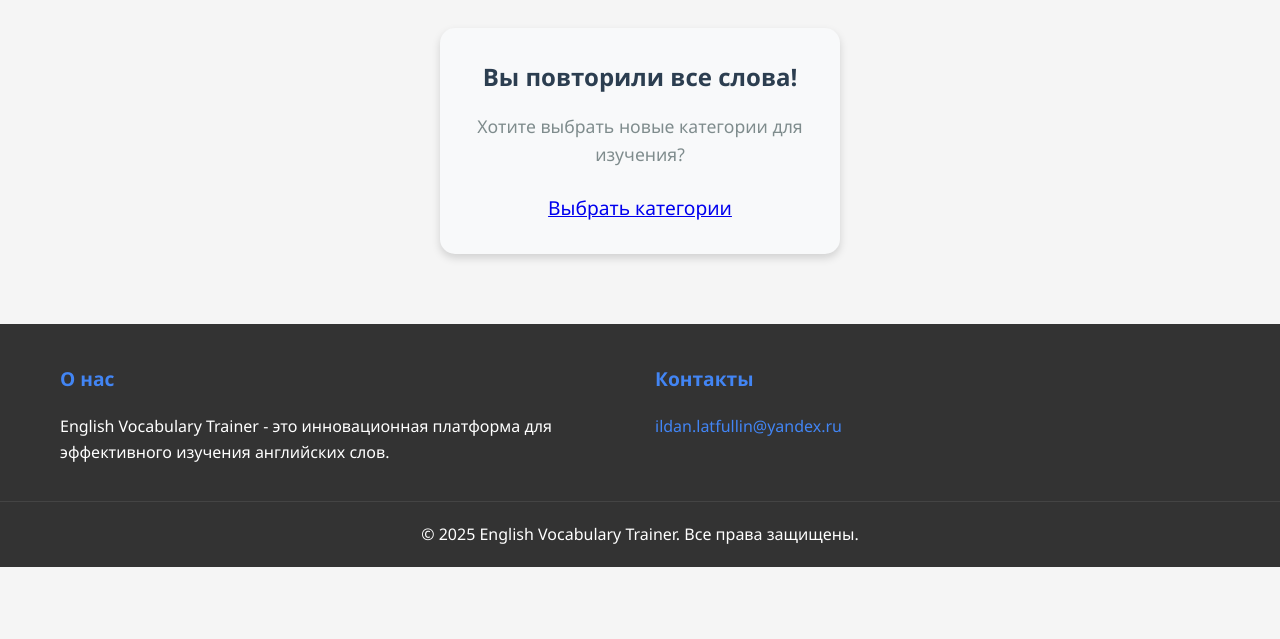
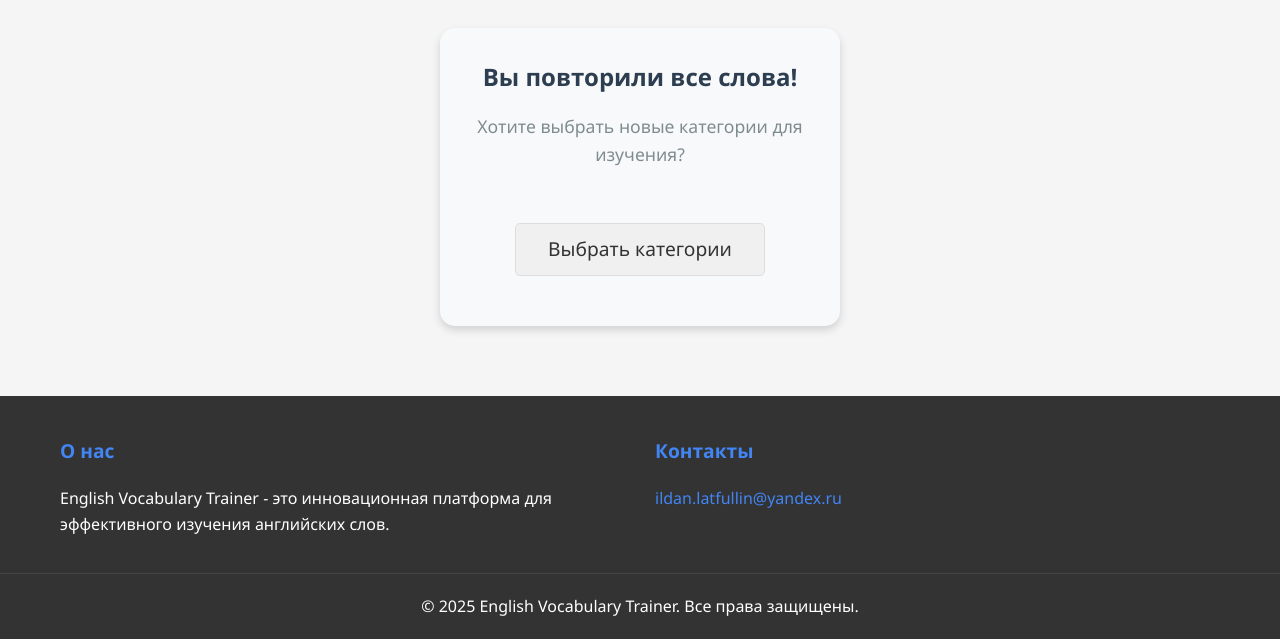
Before and after one commit to SneakyLoris/axyu, a Django app: page /learning/repeat in a window 1280 px wide. Shown: the part 284-923 px from the top of the page. Before the commit the page ends 851 px from the top, so only its background shows below. Run offline with Django 5.2, Linux system fonts and the light colour scheme; the visitor is signed in with stand-in values (Sample User, id 1); data that the repository does not hold is empty; some libraries are stand-ins or nearby versions.

Commit message:
small fixes

```diff
--- a/web/static/web/css/learning.css
+++ b/web/static/web/css/learning.css
@@ -108,7 +108,7 @@
     margin: 20px auto 0;
     padding: 10px;
     background-color: #f0f0f0;
-    color: #888;
+    color: var(--text-color);
     border: 1px solid #ddd;
     border-radius: 5px;
     text-align: center;
--- a/web/templates/web/new_words.html
+++ b/web/templates/web/new_words.html
@@ -31,7 +31,7 @@
     <div class="no-words-message" id="noWordsMessage" style="display: none;">
         <h2>Вы изучили все слова!</h2>
         <p>Хотите выбрать новые категории для изучения?</p>
-        <a href="/categories" class="btn btn-large">Выбрать категории</a>
+        <a href="/categories" class="btn btn-large learning-link">Выбрать категории</a>
     </div>
 </div>
 {% endblock %}
--- a/web/templates/web/repeat_words.html
+++ b/web/templates/web/repeat_words.html
@@ -34,7 +34,7 @@
     <div class="no-words-message" id="noWordsMessage" style="display: none;">
         <h2>Вы повторили все слова!</h2>
         <p>Хотите выбрать новые категории для изучения?</p>
-        <a href="/categories" class="btn btn-large">Выбрать категории</a>
+        <a href="/categories" class="btn btn-large learning-link">Выбрать категории</a>
     </div>
 </div>
 {% endblock %}
--- a/web/templates/web/stats.html
+++ b/web/templates/web/stats.html
@@ -17,7 +17,7 @@
 {% endblock %}
 
 {% block content %}
-<h1>Мой прогресс в изучении английского</h1>
+<h1 style="margin-top: 30px; margin-bottom: 30px">Мой прогресс в изучении английского</h1>
 
 <div class="stats">
     <div class="stat-card">
```
